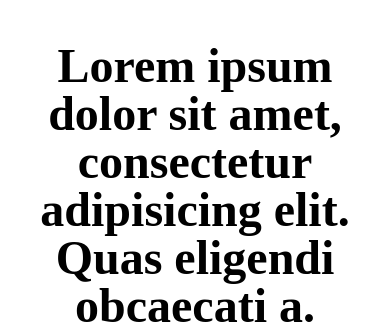
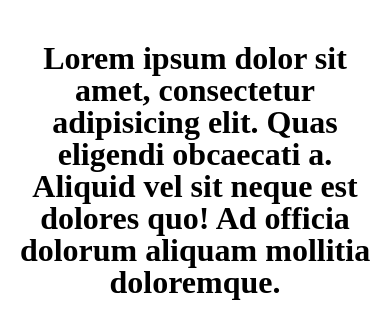
Before and after one commit to xcheesee/formPage, a plain HTML site: page index.html in a window 390 px wide. Shown: the top 322 px of the page. Drawn offline with Linux system fonts and the light colour scheme.

Commit message:
changed mobile view font size

```diff
--- a/css/style.css
+++ b/css/style.css
@@ -186,6 +186,11 @@ button + p {
 }
 
 @media only screen and (max-width: 1080px){
+
+	.topText {
+		font-size: 2em;
+	}
+
 	.container {
 		height: 100%;
 		align-items: center;
```
